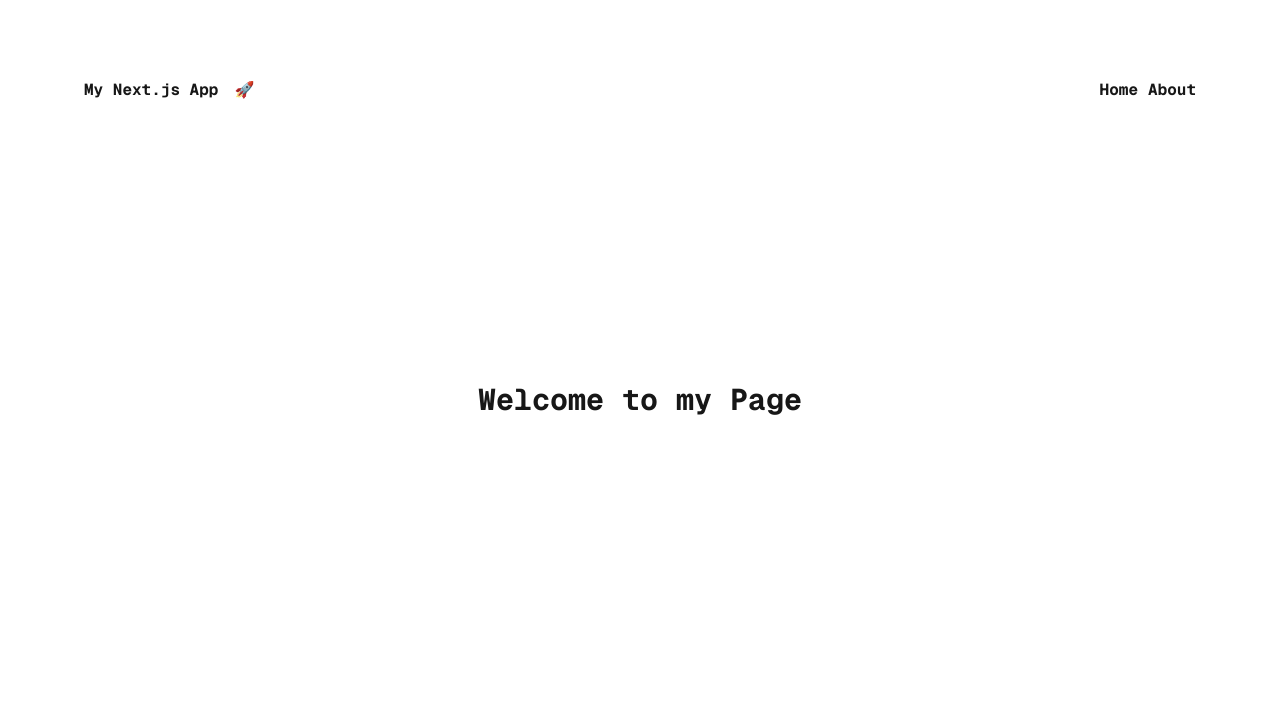
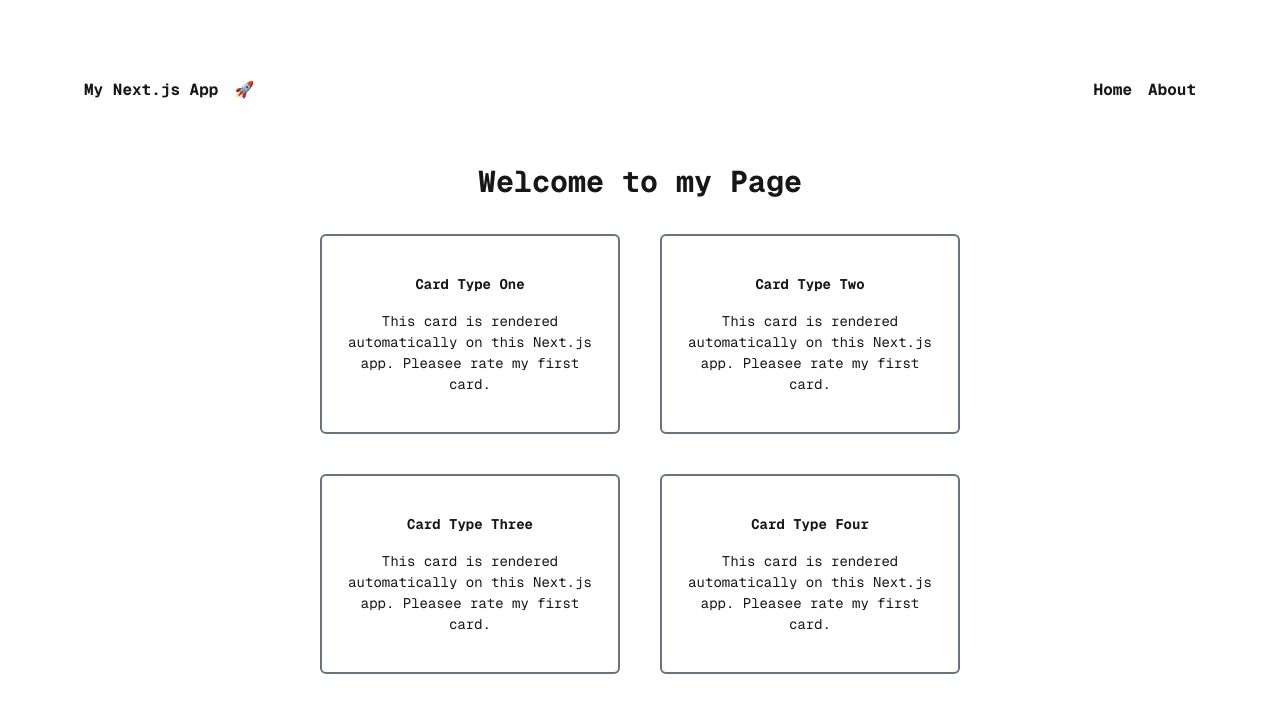
Before and after one commit to Xorla01/alx-project-0x02-setup, a Next.js app in the folder alx-project-0x02/: page / in a window 1280 px wide. Shown: the top 712 px of the page. Built offline with nearby package versions, Linux system fonts and the light colour scheme.

Commit message:
#Update components

```diff
--- /dev/null
+++ b/alx-project-0x02/components/common/Card.tsx
@@ -0,0 +1,17 @@
+import { CardProps } from "@/interfaces";
+import React from "react";
+
+const Card: React.FC<CardProps> = ({ title = "", content = "" }) => {
+  return (
+    <div className="flex flex-col p-4 justify-center items-center gap-4 w-[300px] h-[200px] border-2 border-gray-500 rounded-md hover:scale-102 transition">
+      <h3 className="font-bold text-[14px]">
+        {title}
+      </h3>
+      <div className="text-[14px]">
+        {content}
+      </div>
+    </div>
+  );
+};
+
+export default Card;
--- a/alx-project-0x02/components/layout/Header.tsx
+++ b/alx-project-0x02/components/layout/Header.tsx
@@ -10,7 +10,7 @@ const Header: React.FC<HeaderProps> = ({ title = "", logo = "", links = [] }) =>
                 <div>{logo}</div>
             </div>
 
-            <nav className="flex gap-2.5">
+            <nav className="flex gap-4">
                 <Link href="/home" className="hover:underline">
                     Home
                 </Link>
--- a/alx-project-0x02/interfaces/index.ts
+++ b/alx-project-0x02/interfaces/index.ts
@@ -11,3 +11,8 @@ export interface HomeProps {
 export interface AboutProps {
     title?: string;
 }
+
+export interface CardProps {
+    title?: string;
+    content?: string;
+}
--- a/alx-project-0x02/pages/index.tsx
+++ b/alx-project-0x02/pages/index.tsx
@@ -1,5 +1,6 @@
 import { Geist, Geist_Mono } from "next/font/google";
 import Header from "@/components/layout/Header";
+import Card from "@/components/common/Card";
 
 const geistSans = Geist({
   variable: "--font-geist-sans",
@@ -12,13 +13,43 @@ const geistMono = Geist_Mono({
 });
 
 export default function Home() {
-  return (
-    <div className={`${geistSans.className} ${geistMono.className} font-sans grid grid-rows-[20px_1fr_20px] items-center justify-items-center min-h-screen p-8 pb-20 gap-16 sm:p-20`}>
-      <Header title="My Next.js App" logo="🚀" links= {[ { label: "Home", href: "/home" }, { label: "About", href: "/about" } ]} />
+    return (
+        <div className={`${geistSans.className} ${geistMono.className} font-sans grid grid-rows-[20px_1fr_20px] items-center justify-items-center min-h-screen p-8 pb-20 gap-16 sm:p-20`}>
+            <Header
+                title="My Next.js App"
+                logo="🚀"
+                links= {[
+                { label: "Home", href: "/home" },
+                { label: "About", href: "/about" }
+                ]}
+                />
+            <main className="flex flex-col justify-center">
+                <h1 className="font-bold text-3xl text-center">
+                    Welcome to my Page
+                </h1>
 
-      <h1 className="font-bold text-3xl">
-        Welcome to my Page
-      </h1>
-    </div>
-  );
+                <div className="grid grid-cols-2 gap-10 m-6 p-2.5 justify-center items-center text-center">
+                    <Card
+                        title ="Card Type One"
+                        content="This card is rendered automatically on this Next.js app. Pleasee rate my first card."
+                    />
+
+                    <Card
+                        title ="Card Type Two"
+                        content="This card is rendered automatically on this Next.js app. Pleasee rate my first card."
+                    />
+
+                    <Card
+                        title ="Card Type Three"
+                        content="This card is rendered automatically on this Next.js app. Pleasee rate my first card."
+                    />
+
+                    <Card
+                        title ="Card Type Four"
+                        content="This card is rendered automatically on this Next.js app. Pleasee rate my first card."
+                    />
+                </div>
+            </main>
+        </div>
+    );
 }
```
